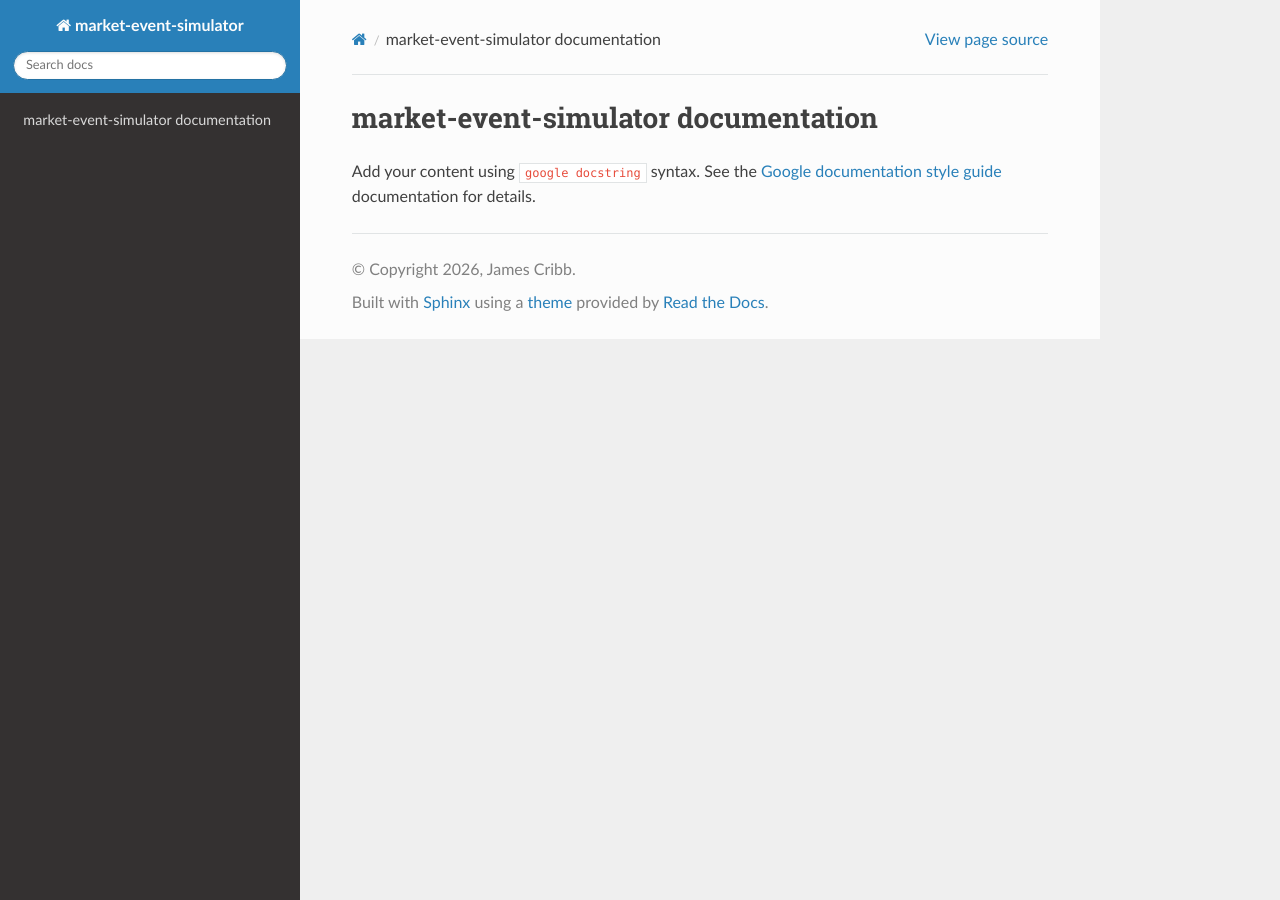
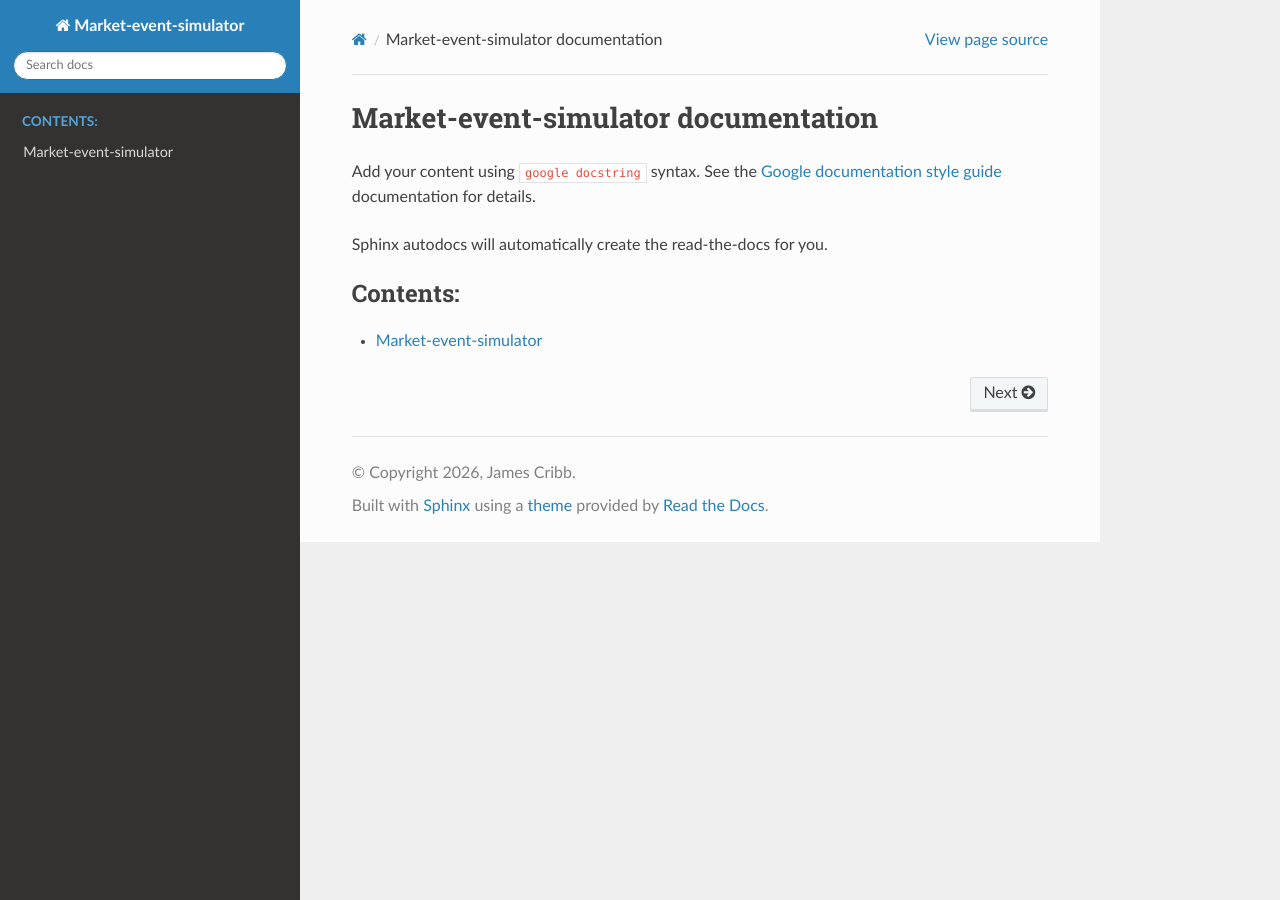
Before and after one commit to CribbJ/market-event-simulator, a Sphinx documentation site: the page built from docs/source/index.rst, in a window 1280 px wide. Built offline with Sphinx 7.4.7 and the Read the Docs theme 3.1.0, drawn with Linux system fonts in a browser that asks for light colours.

Commit message:
autobuild pointing to correct path

```diff
--- a/docs/source/conf.py
+++ b/docs/source/conf.py
@@ -9,7 +9,7 @@
 # -- Project information -----------------------------------------------------
 # https://www.sphinx-doc.org/en/master/usage/configuration.html#project-information
 
-project = 'market-event-simulator'
+project = 'Market-event-simulator'
 copyright = '2026, James Cribb'
 author = 'James Cribb'
 
--- a/docs/source/index.rst
+++ b/docs/source/index.rst
@@ -3,14 +3,18 @@
    You can adapt this file completely to your liking, but it should at least
    contain the root `toctree` directive.
 
-market-event-simulator documentation
+Market-event-simulator documentation
 ====================================
 
 Add your content using ``google docstring`` syntax. See the
 `Google documentation style guide <https://developers.google.com/style>`_
 documentation for details.
 
+Sphinx autodocs will automatically create the read-the-docs for you.
+
 
 .. toctree::
    :maxdepth: 2
    :caption: Contents:
+
+   marketsimulator
--- /dev/null
+++ b/docs/source/marketsimulator.rst
@@ -0,0 +1,7 @@
+Market-event-simulator
+======================
+
+.. automodule:: marketsimulator.__main__
+   :members:
+   :undoc-members:
+   :show-inheritance:
```
